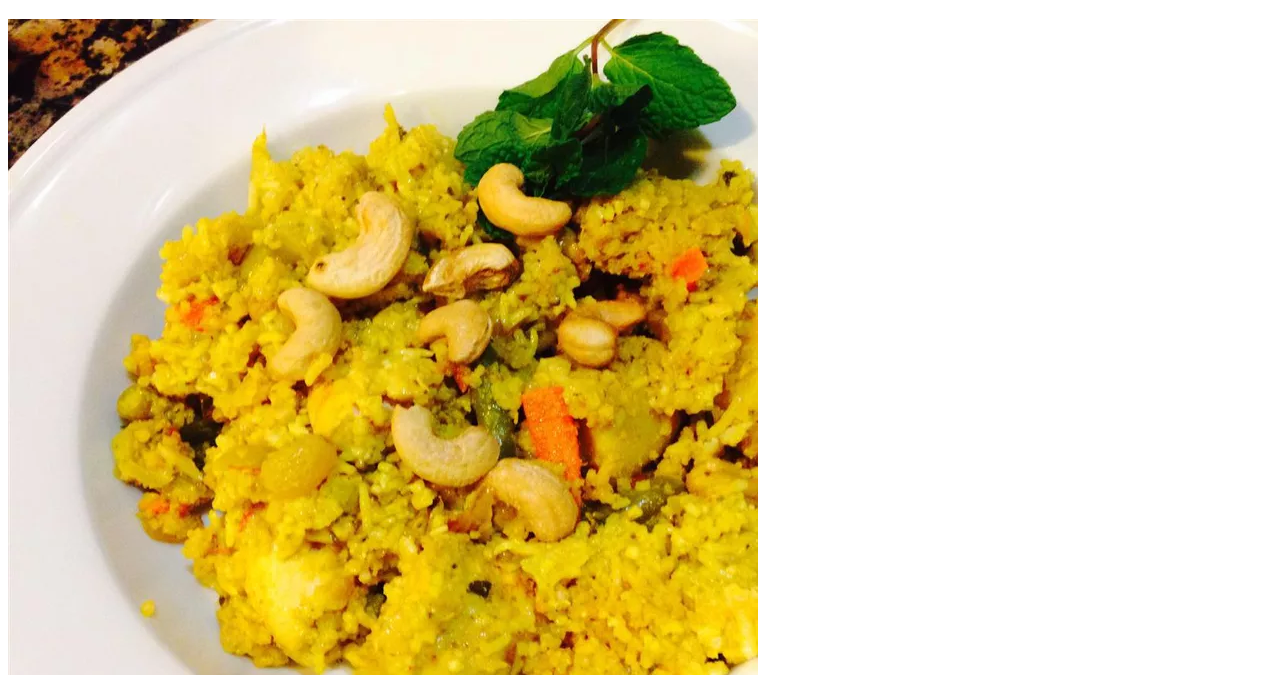
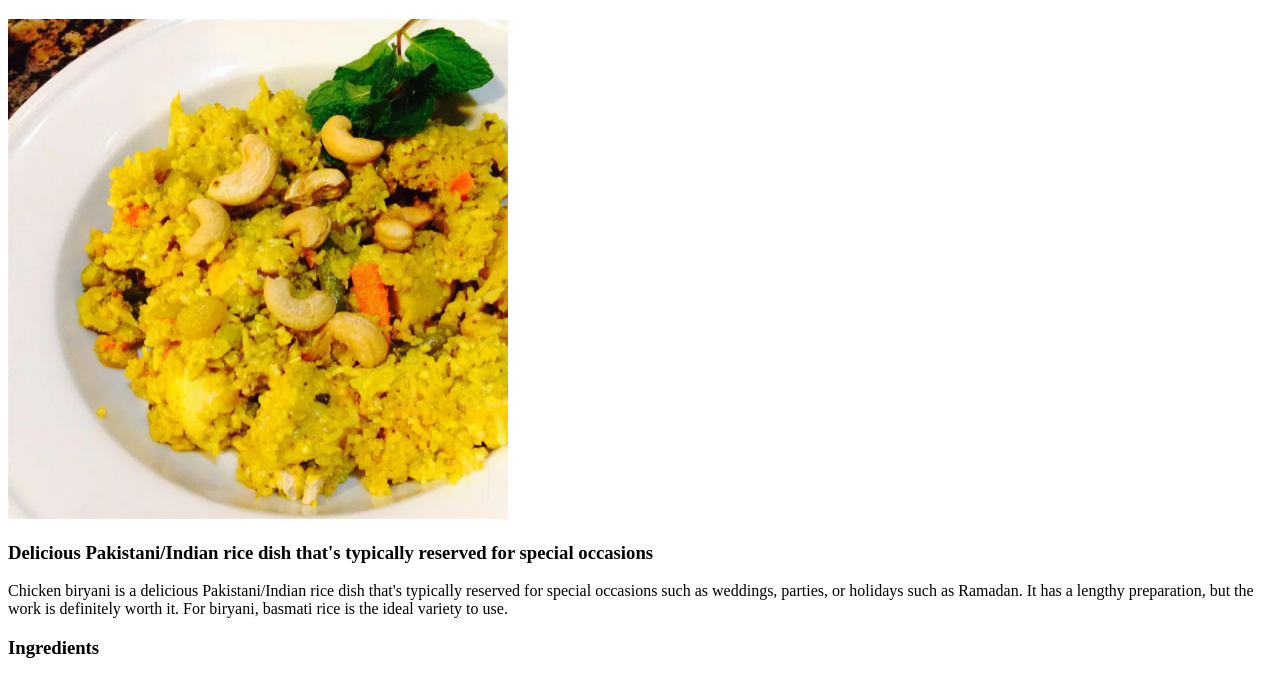
Before and after one commit to hasangawr/odin-recipes, a plain HTML site: page recipes/chicken-biryani.html in a window 1280 px wide. Shown: the part 61-736 px from the top of the page. Drawn offline with Linux system fonts and the light colour scheme.

Commit message:
Add style to img elements in 3 recipe pages

```diff
--- a/recipes/chicken-biryani.html
+++ b/recipes/chicken-biryani.html
@@ -5,6 +5,12 @@
     <meta http-equiv="X-UA-Compatible" content="IE=edge">
     <meta name="viewport" content="width=device-width, initial-scale=1.0">
     <title>Chicken Biryani</title>
+    <style>
+        img{
+            height: auto;
+            width: 500px;
+        }
+    </style>
 </head>
 <body>
     <h1>Chicken Biryani</h1>
```
Also changed, not shown: recipes/indian-butter-chicken.html (+6 -0 lines), recipes/vegetarian-korma.html (+6 -0 lines).
